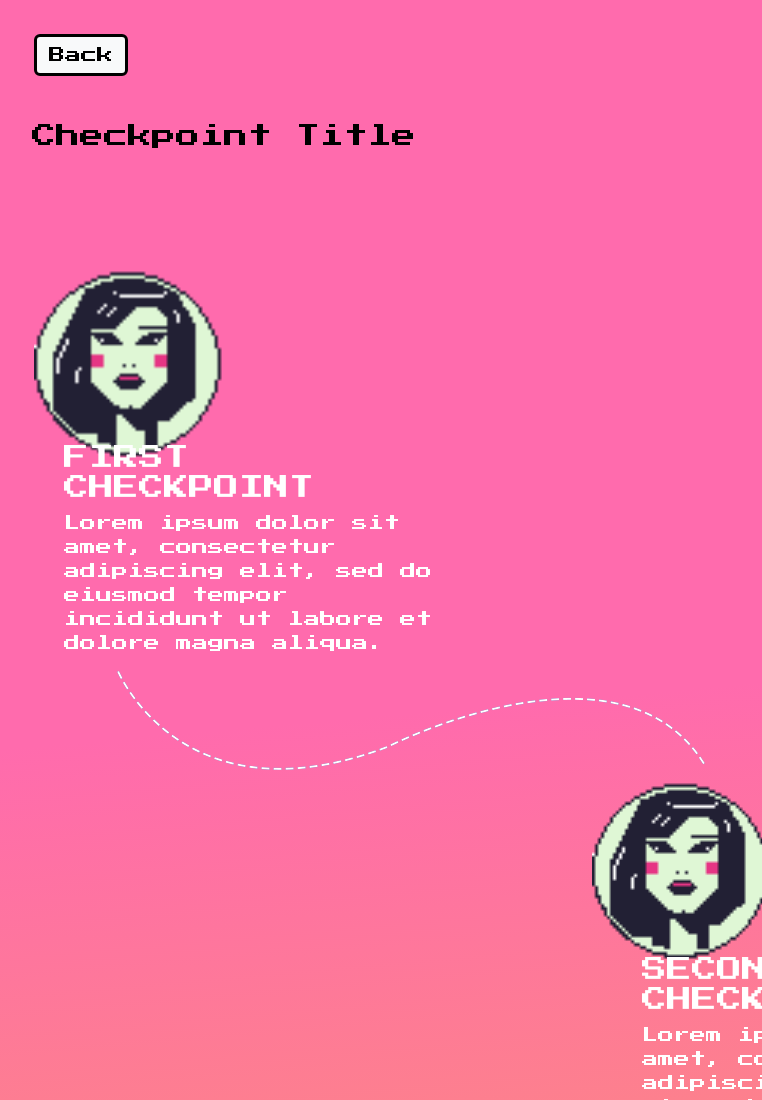
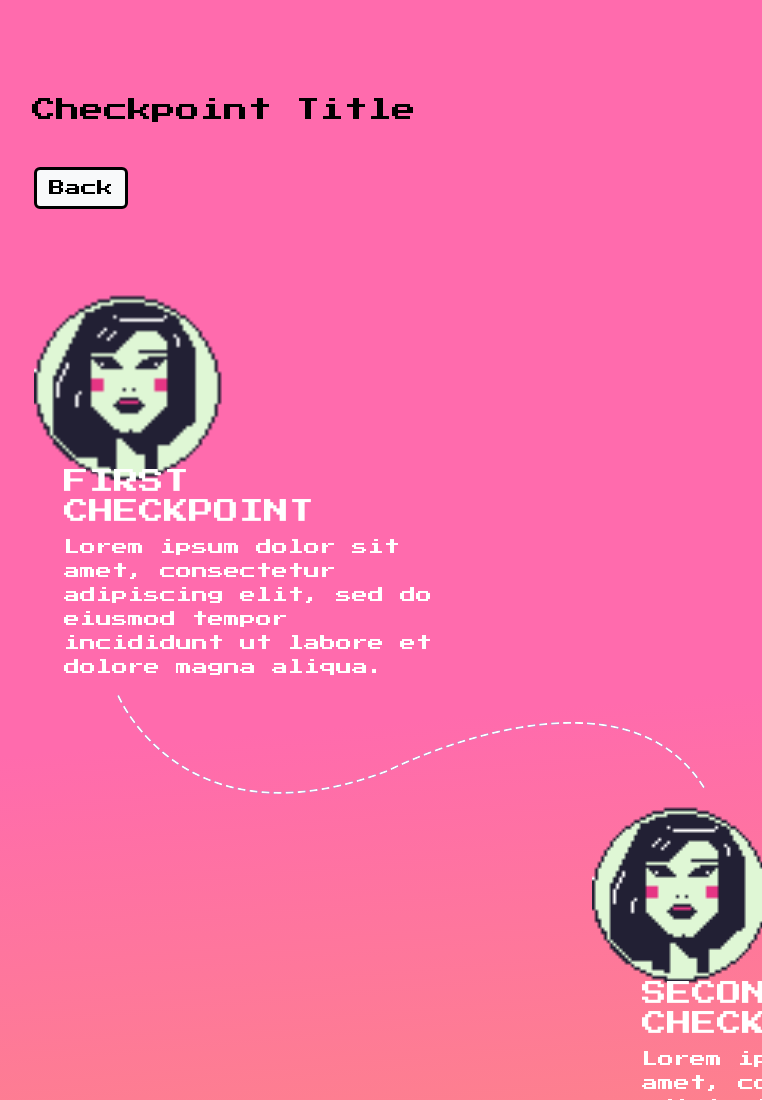
Before and after one commit to jessielin34/GoaldenGirls, a plain HTML site: page timeline.html in a window 1280 px wide. Shown: the top 1100 px of the page, without its empty margins (50-812 px from the left). Drawn offline with nearby package versions, Linux system fonts and the light colour scheme.

Commit message:
not sure why the back btn isnt working in timeline

```diff
--- a/timeline.html
+++ b/timeline.html
@@ -24,8 +24,9 @@
             <div id="content">
                 <section class="process">
                     <div class="container">
-                        <a class="btn btn-light" href="profile.html" role="button">Back</a><br /><br /><br /><br />
+                        <br /><br /><br /><br />
                         <h4 style="color: black"> Checkpoint Title </h4>
+                        <a class="btn btn-light" href="profile.html" role="button">Back</a>
                         <div class="start">
                             <ul class="row">
                                 <li>
```
Also changed, not shown: profile.html (+1 -1 lines).
